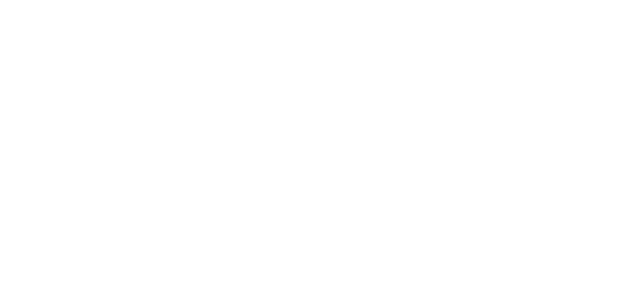
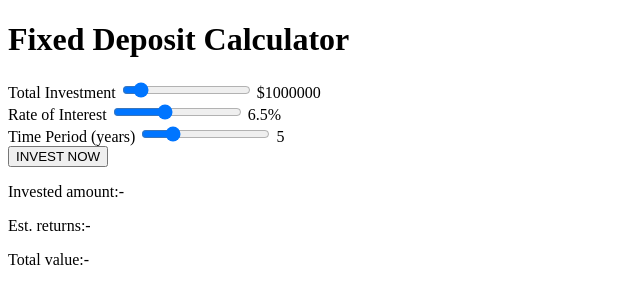
Before and after one commit to Seb-RM/Javascript_Html_Css-FD-Calculator, a plain HTML site: page index.html in a window 1280 px wide. Shown: the whole page, without its empty margins (0-640 px from the left). Drawn offline with Linux system fonts and the light colour scheme.

Commit message:
estructura html

```diff
--- a/index.html
+++ b/index.html
@@ -1,11 +1,37 @@
 <!DOCTYPE html>
 <html lang="en">
+
 <head>
     <meta charset="UTF-8">
     <meta name="viewport" content="width=device-width, initial-scale=1.0">
-    <title>Document</title>
+    <title>FD Calculator</title>
 </head>
+
 <body>
+    <div class="calculator">
+        <h1>Fixed Deposit Calculator</h1>
+        <div class="input-section">
+            <label for="invesment">Total Investment</label>
+            <input type="range" id="investment" min="10000" max="10000000" step="10000" value="1000000">
+            <span id="investment-value">$1000000</span>
+        </div>
+        <div class="input-section">
+            <label for="interest-rate">Rate of Interest</label>
+            <input type="range" id="interest-rate" min="1" max="15" step="0.1" value="6.5">
+            <span id="interest-rate-value">6.5%</span>
+        </div>
+        <div class="input-section">
+            <label for="time-period">Time Period (years)</label>
+            <input type="range" id="time-period" min="1" max="20" step="1" value="5">
+            <span id="time-period">5</span>
+        </div>
+        <button onclick="calculateFD()">INVEST NOW</button>
+        <div class="output-section">
+            <p>Invested amount:<span id="invested-amount">-</span></p>
+            <p>Est. returns:<span id="estimated-returns">-</span></p>
+            <p>Total value:<span id="total-value">-</span></p>
+        </div>
+    </div>
+</body>
 
-</body>
 </html>
```
